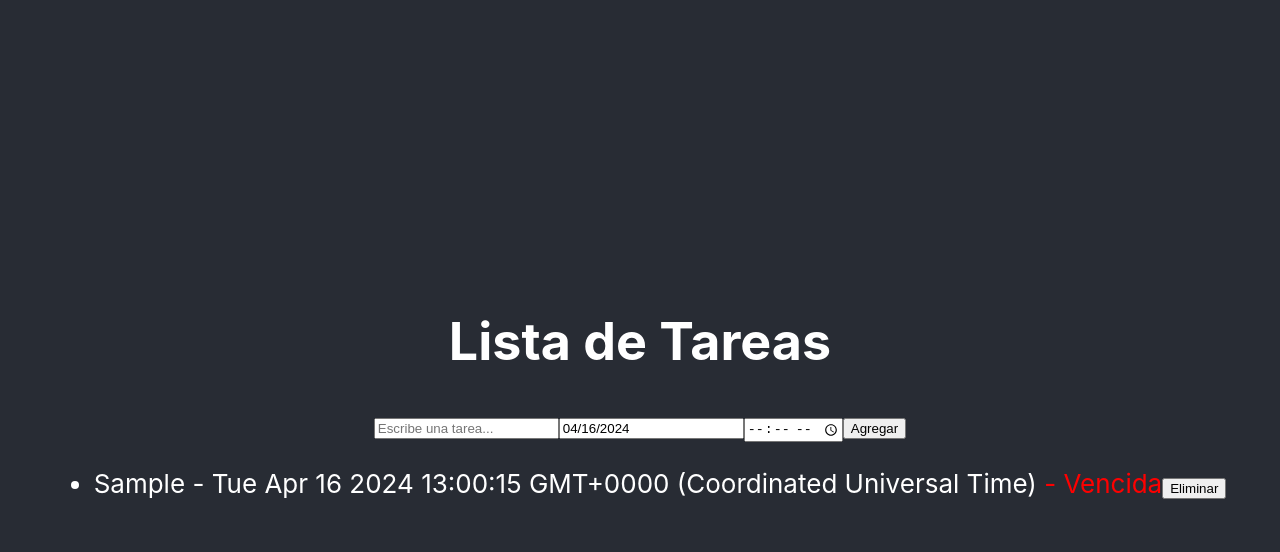
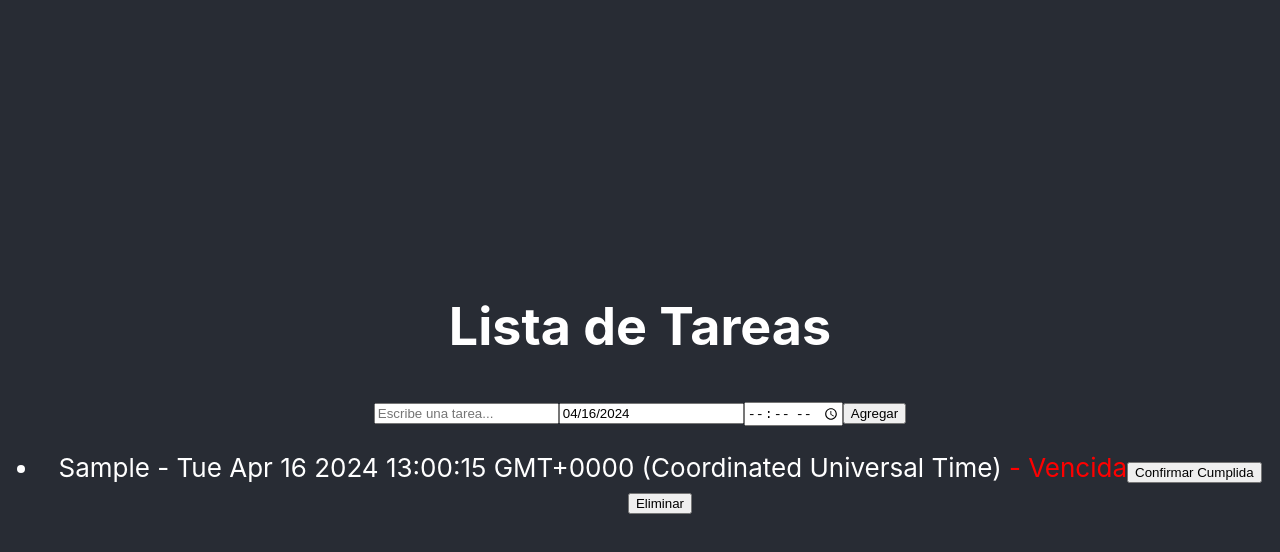
Before and after one commit to JuanIgnacioMarchetto/newtodolist, a React (Create React App) app: page / in a window 1280 px wide. Both pictures are taken after typing "Sample", "10:30" into the empty fields and a click on the button "Agregar". Shown: the top 552 px of the page. Built offline with nearby package versions, Linux system fonts and the light colour scheme.

Commit message:
16/04/2024-10:19

```diff
--- a/src/App.js
+++ b/src/App.js
@@ -1,10 +1,12 @@
+
 import React, { useState, useEffect } from 'react';
 import DatePicker from 'react-datepicker';
 import 'react-datepicker/dist/react-datepicker.css';
-import './App.css'
-
-function App() {
-  const [tasks, setTasks] = useState([]);
+import './App.css';function App() {
+  const [tasks, setTasks] = useState(() => {
+    const storedTasks = localStorage.getItem('tasks');
+    return storedTasks ? JSON.parse(storedTasks) : [];
+  });
   const [inputValue, setInputValue] = useState('');
   const [dueDate, setDueDate] = useState(new Date());
   const [alarmTime, setAlarmTime] = useState(null);
@@ -18,12 +20,14 @@ function App() {
       const newTask = {
         task: inputValue,
         dueDate: dueDate,
-        alarmTime: alarmTime ? new Date(alarmTime) : null
+        alarmTime: alarmTime ? new Date(alarmTime) : null,
+        completed: false // Nuevo campo para marcar si la tarea está completada
       };
       setTasks([...tasks, newTask]);
       setInputValue('');
       setDueDate(new Date());
       setAlarmTime(null);
+      localStorage.setItem('tasks', JSON.stringify([...tasks, newTask])); // Guardar en local storage
       alert('Tarea agregada exitosamente');
     }
   };
@@ -32,6 +36,14 @@ function App() {
     const newTasks = [...tasks];
     newTasks.splice(index, 1);
     setTasks(newTasks);
+    localStorage.setItem('tasks', JSON.stringify(newTasks)); // Guardar en local storage
+  };
+
+  const handleTaskCompletion = (index) => {
+    const updatedTasks = [...tasks];
+    updatedTasks[index].completed = true;
+    setTasks(updatedTasks);
+    localStorage.setItem('tasks', JSON.stringify(updatedTasks)); // Guardar en local storage
   };
 
   const isTaskOverdue = (dueDate) => {
@@ -42,7 +54,7 @@ function App() {
   useEffect(() => {
     const interval = setInterval(() => {
       tasks.forEach((task, index) => {
-        if (isTaskOverdue(task.dueDate)) {
+        if (isTaskOverdue(task.dueDate) && !task.completed) {
           alert(`La tarea "${task.task}" está vencida`);
         }
       });
@@ -73,7 +85,13 @@ function App() {
             {tasks.map((task, index) => (
               <li key={index}>
                 {task.task} - {task.dueDate.toString()}
-                {isTaskOverdue(task.dueDate) && <span style={{ color: 'red' }}> - Vencida</span>}
+                {isTaskOverdue(task.dueDate) && !task.completed && (
+                  <span style={{ color: 'red' }}> - Vencida</span>
+                )}
+                {task.completed && <span style={{ color: 'green' }}> - Cumplida</span>}
+                {!task.completed && (
+                  <button onClick={() => handleTaskCompletion(index)}>Confirmar Cumplida</button>
+                )}
                 <button onClick={() => handleDeleteTask(index)}>Eliminar</button>
               </li>
             ))}
@@ -82,6 +100,4 @@ function App() {
       </header>
     </div>
   );
-}
-
-export default App;
+}export default App
```
